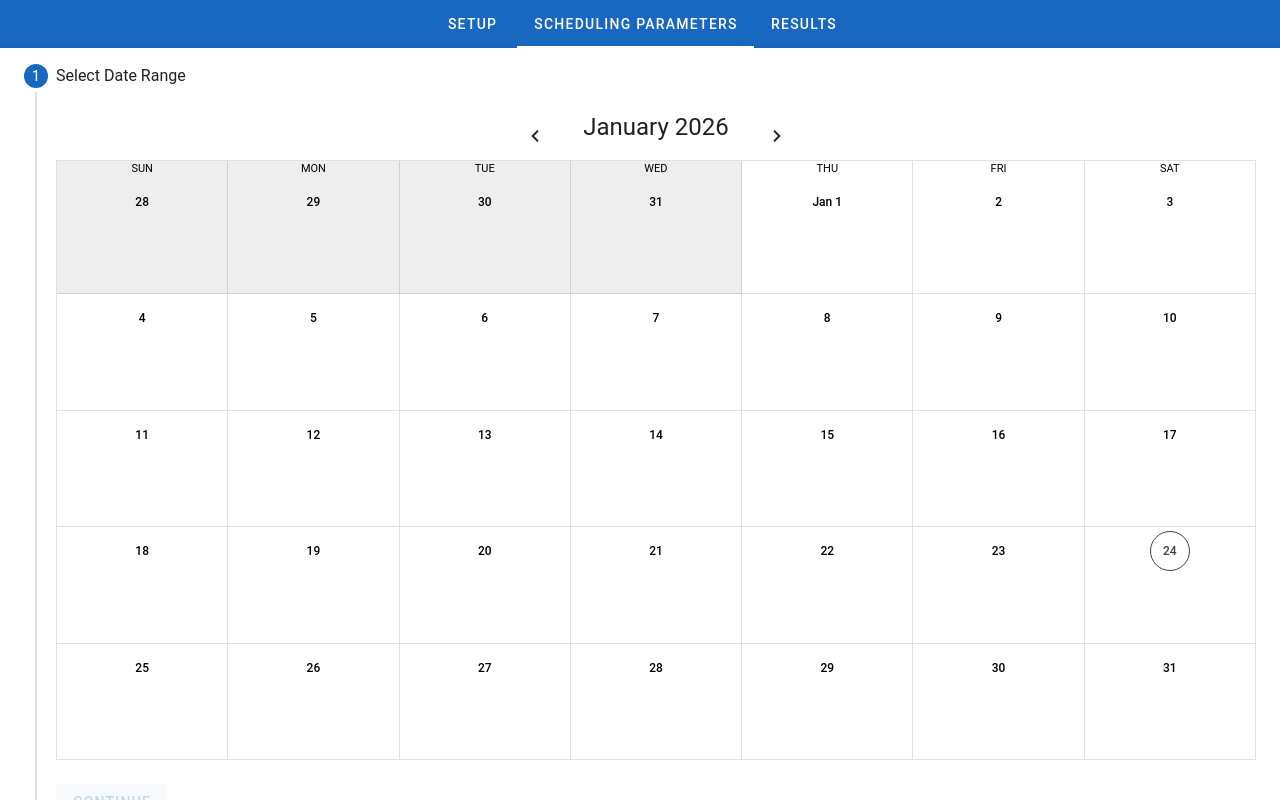
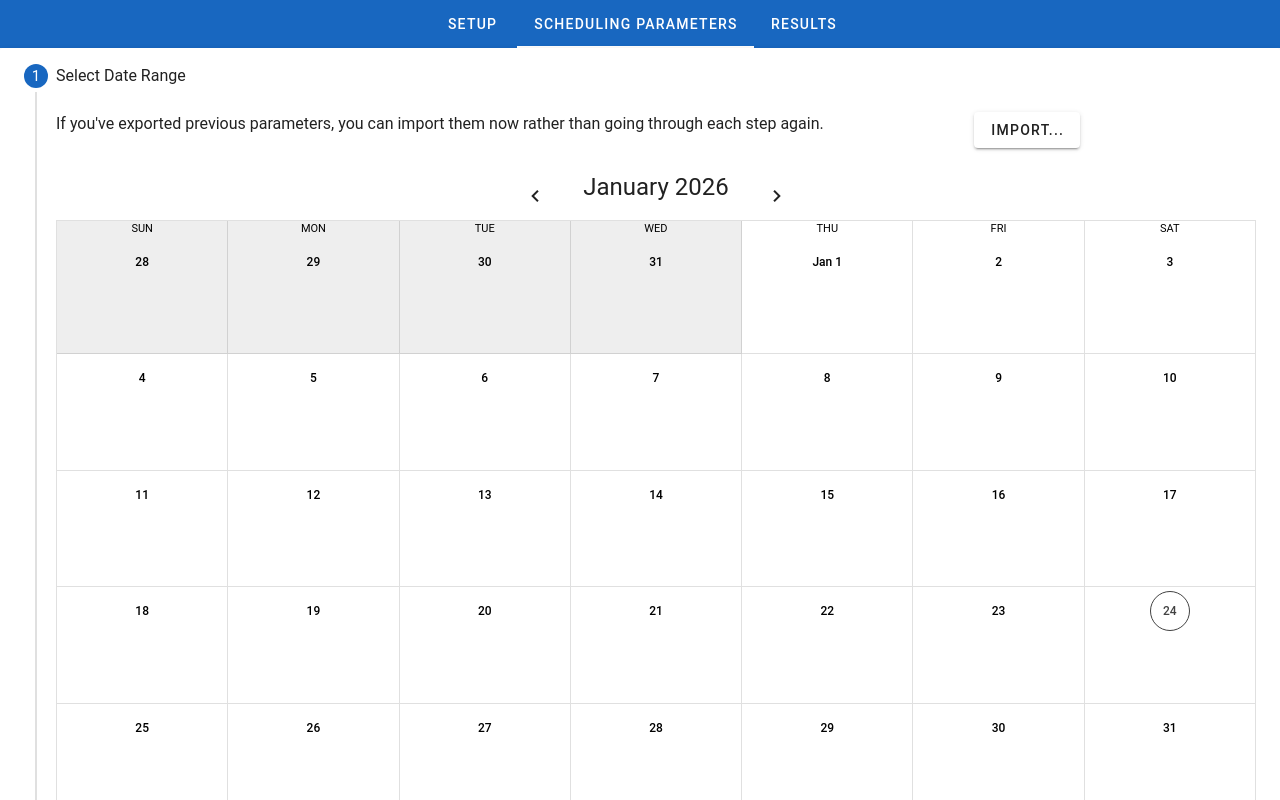
Before and after one commit to dreblen/sea-sched, a Vue app: page /parameters in a window 1280 px wide. Shown: the top 800 px of the page. Built offline with nearby package versions, Linux system fonts and the light colour scheme; a small style sheet from the web is missing.

Commit message:
Parameters: Import/Export
Added the option to export a finished parameters configuration and import it at the beginning of the process.

```diff
--- a/src/components/Parameters/Generate.vue
+++ b/src/components/Parameters/Generate.vue
@@ -20,6 +20,10 @@ const emit = defineEmits({
 const setup = useSetupStore()
 const parameters = useParametersStore()
 const results = useResultsStore()
+
+function copyParametersStoreToClipboard() {
+    navigator.clipboard.writeText(parameters.serialize())
+}
 
 // Create a disconnected list of our scope events with any missing shifts/slots
 // excluded. This doesn't need to be reactive, because it can't change here, and
@@ -271,6 +275,20 @@ watchEffect(() => {
 
 <template>
     <v-row>
+        <v-col class="pb-0" cols="12" md="8">
+            If you want to preserve your parameters up to this point so you can
+            come back to them later, export it now using this option:
+        </v-col>
+        <v-col cols="12" md="4">
+            <v-btn
+                @click="copyParametersStoreToClipboard"
+                append-icon="mdi-content-copy"
+            >
+                Copy to Clipboard
+            </v-btn>
+        </v-col>
+    </v-row>
+    <v-row>
         <v-col>
             Events: {{ numEvents }}
         </v-col>
--- a/src/components/Parameters/SelectDateRange.vue
+++ b/src/components/Parameters/SelectDateRange.vue
@@ -1,5 +1,5 @@
 <script setup lang="ts">
-import { ref, useTemplateRef } from 'vue'
+import { computed, ref, useTemplateRef } from 'vue'
 import type { CalendarEvent } from 'vuetify/lib/components/VCalendar/types.mjs'
 import type { VCalendar } from 'vuetify/components'
 
@@ -11,11 +11,33 @@ const emit = defineEmits({
 })
 
 const parameters = useParametersStore()
+
+const parametersImportJson = ref('')
+const isParametersImportJsonValid = computed(() => {
+    if (parametersImportJson.value.length === 0) {
+        return false
+    }
+
+    try {
+        JSON.parse(parametersImportJson.value)
+        return true
+    } catch (e) {
+        return false
+    }
+})
+function onImportParameters() {
+    parameters.deserialize(parametersImportJson.value)
+    restoreScopeRange()
+}
+
 const calendar = useTemplateRef<VCalendar>('calendar')
 const currentDate = ref(new Date())
 const events = ref([] as CalendarEvent[])
 
-// Restore our previously selected range if we have one
+// Restore our previously selected range if we have one. We do this immediately
+// on component mount, but we also have it in a function so it can happen if the
+// user imports parameters.
+function restoreScopeRange() {
     if (parameters.scope.dateStart > '1900-01-01') {
         events.value.push({
             name: 'Selected Range',
@@ -25,6 +47,8 @@ if (parameters.scope.dateStart > '1900-01-01') {
 
         emit('complete')
     }
+}
+restoreScopeRange()
 
 const clickCounter = ref(1)
 function onDateClick(ev: Event, data: { date: string }) {
@@ -75,6 +99,41 @@ function onDateClick(ev: Event, data: { date: string }) {
 </script>
 
 <template>
+    <v-row>
+        <v-col class="pb-0" cols="12" sm="8" md="9">
+            If you've exported previous parameters, you can import them now
+            rather than going through each step again.
+        </v-col>
+        <v-col cols="12" sm="4" md="3">
+            <v-dialog max-width="500px">
+                <template #activator="{ props }">
+                    <v-btn v-bind="props">
+                        Import...
+                    </v-btn>
+                </template>
+                <template #default="{ isActive }">
+                    <v-card>
+                        <v-card-text>
+                            <v-textarea
+                                v-model="parametersImportJson"
+                                label="Paste in parameters that you have exported previously"
+                            />
+                        </v-card-text>
+                        <v-card-actions>
+                            <v-btn @click="isActive.value = false">Cancel</v-btn>
+                            <v-btn
+                                color="warning"
+                                @click="onImportParameters(); isActive.value = false"
+                                :disabled="!isParametersImportJsonValid"
+                            >
+                                Import
+                            </v-btn>
+                        </v-card-actions>
+                    </v-card>
+                </template>
+            </v-dialog>
+        </v-col>
+    </v-row>
     <v-row justify="center">
         <v-col class="flex-shrink-1 flex-grow-0">
             <v-btn icon variant="text" @click="calendar?.prev()">
--- a/src/stores/parameters.ts
+++ b/src/stores/parameters.ts
@@ -301,6 +301,30 @@ export const useParametersStore = defineStore('parameters', () => {
     const baseSchedule = ref<SeaSched.Schedule>()
     const useBaseSchedule = ref(false)
 
+    ////////////////////////////////////////////////////////////////////////////
+    // General
+    ////////////////////////////////////////////////////////////////////////////
+
+    interface SerializedContent {
+        scope: string,
+        templateEventIds: string,
+    }
+
+    function serialize() {
+        const parts: SerializedContent = {
+            scope: JSON.stringify(scope.value),
+            templateEventIds: JSON.stringify(templateEventIds.value),
+        }
+
+        return JSON.stringify(parts)
+    }
+
+    function deserialize(json: string) {
+        const parts = JSON.parse(json) as SerializedContent
+        scope.value = JSON.parse(parts.scope)
+        templateEventIds.value = JSON.parse(parts.templateEventIds)
+    }
+
     return {
         currentStep,
         scope,
@@ -323,5 +347,7 @@ export const useParametersStore = defineStore('parameters', () => {
         resultThreshold,
         baseSchedule,
         useBaseSchedule,
+        serialize,
+        deserialize,
     }
 })
```
Lines whose indentation alone changed are shown as unchanged.
